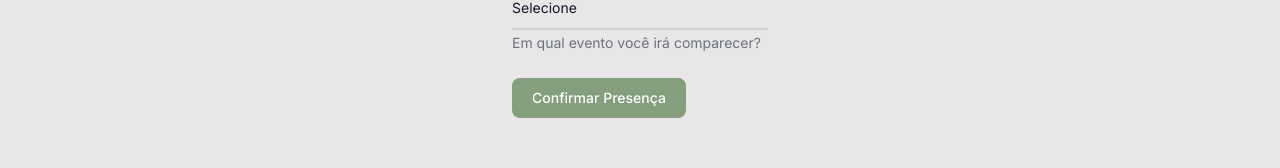
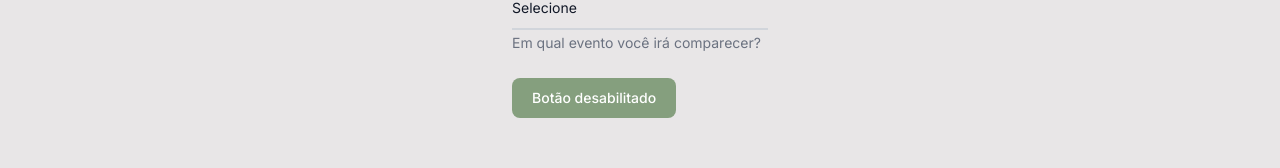
Before and after one commit to DFCruzz/vnb-wedding-page, a Next.js app: page / in a window 1280 px wide. Shown: the part 3031-3199 px from the top of the page. Built offline with nearby package versions, Linux system fonts and the light colour scheme; no server answers; a web font is replaced by a local one.

Commit message:
attendanceForm function disabled

```diff
--- a/app/components/attendanceForm.jsx
+++ b/app/components/attendanceForm.jsx
@@ -27,7 +27,7 @@ const AttendanceForm = () => {
     const emailData = {
       Recipients: [
         {
-          Email: process.env.NEXT_PUBLIC_EMAIL_RECEIVER,
+          Email: "mockreceiver@mockup.com",
           Fields: {
             name: `${fullName}`
           }
@@ -58,7 +58,7 @@ const AttendanceForm = () => {
                       Em qual evento você irá comparecer? ${eventType}`,
           },
         ],
-        From: process.env.NEXT_PUBLIC_EMAIL_SENDER,
+        From: "mocksender@mockup.com",
         Subject: `${fullName} - Confirmação de Presença`,
       },
     };
@@ -214,8 +214,9 @@ const AttendanceForm = () => {
         <button
           type="submit"
           className="text-white bg-[#859f7e] hover:bg-lime-950 focus:ring-4 focus:outline-none focus:ring-blue-300 font-medium rounded-lg text-sm w-64 sm:w-auto px-5 py-2.5 text-center"
+          disabled
         >
-          Confirmar Presença
+          Botão desabilitado
         </button>
       </form>
     </>
```
